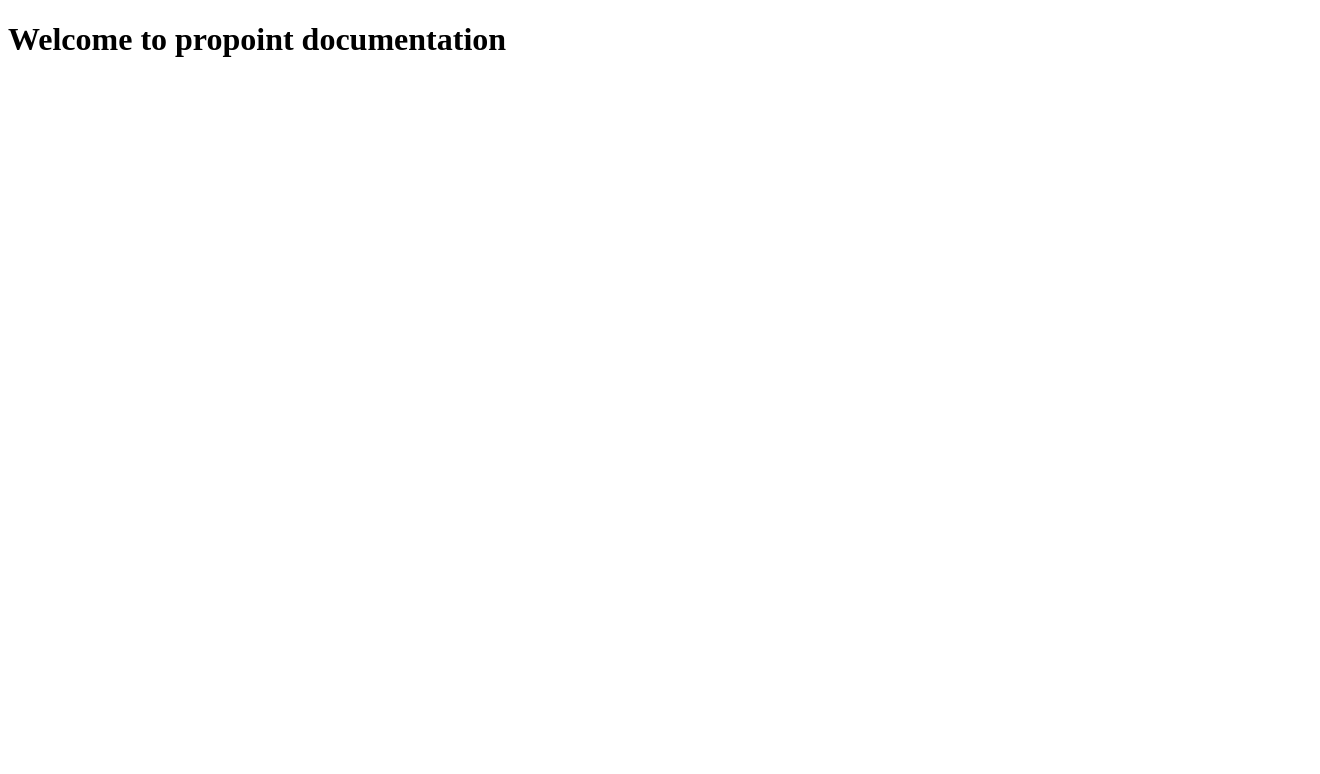
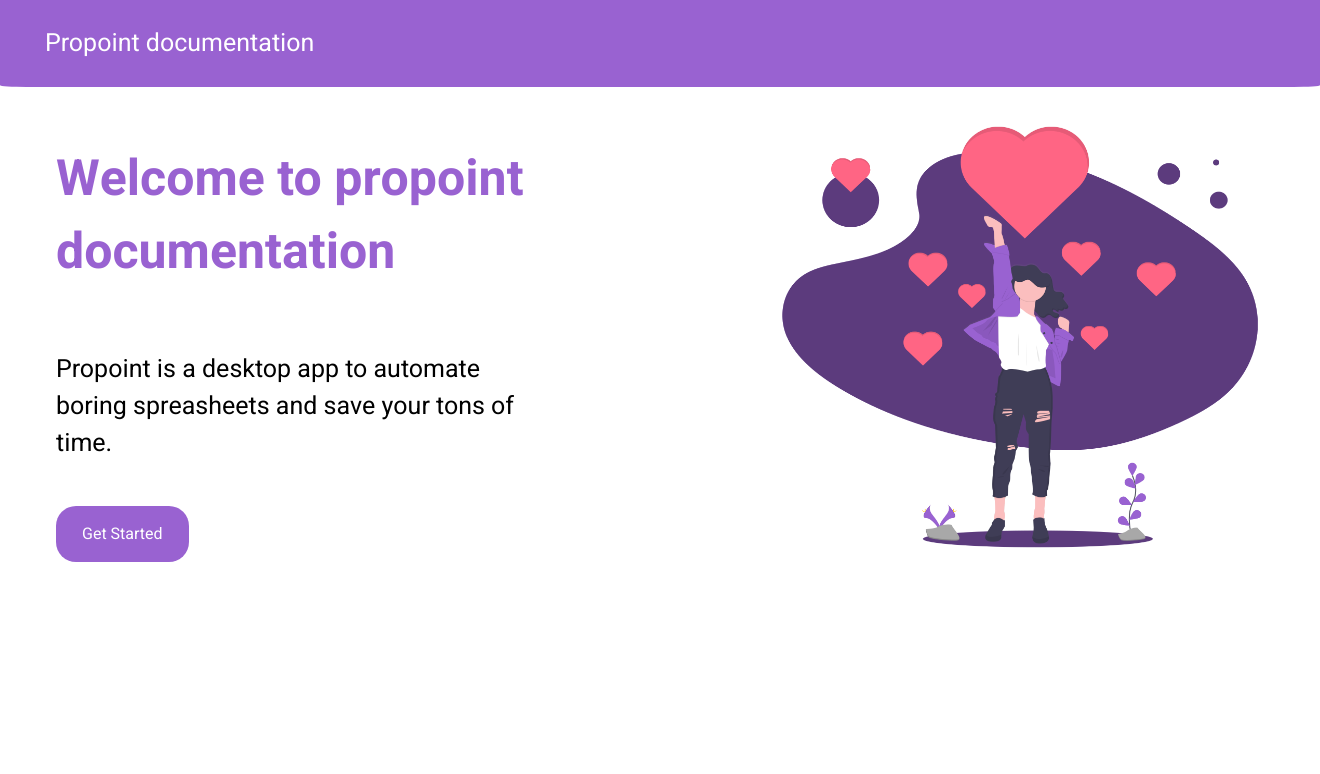
Before and after one commit to Chrunch-tech/Propoint-website, a Flask app: page / in a window 1320 px wide. Shown: the top 774 px of the page. Run offline with Flask 2, Linux system fonts and the light colour scheme.

Commit message:
Complete the landing page

```diff
--- a/static/home.css
+++ b/static/home.css
@@ -0,0 +1,61 @@
+* {
+  font-family: "Heebo", sans-serif;
+  padding: 0px;
+  margin: 0px;
+}
+
+nav {
+  background-color: #9962d1;
+  padding: 25px;
+  border-bottom-left-radius: 2%;
+  border-bottom-right-radius: 2%;
+}
+
+#nav-title {
+  color: white;
+  font-size: 25px;
+  font-weight: 100%;
+  margin-left: 20px;
+  font-family: "Heebo", sans-serif;
+}
+
+#hero-section {
+  display: flex;
+}
+
+.hero-left-side-section {
+  width: 664px;
+  height: 576px;
+  padding: 56px;
+  padding-right: 0px;
+}
+
+.hero-left-side-section > h1 {
+  color: #9962d1;
+  width: 664px;
+  font-size: 50px;
+  font-weight: bold;
+}
+
+.hero-right-side-section > img {
+  width: 600px;
+  height: 500px;
+}
+
+.hero-left-side-section > p {
+  font-size: 25px;
+  width: 490px;
+  margin-top: 62px;
+  margin-bottom: 60px;
+}
+
+.hero-left-side-section > a {
+  text-decoration: none;
+  color: white;
+  background-color: #9962d1;
+  padding-left: 26px;
+  padding-top: 16px;
+  padding-right: 26px;
+  padding-bottom: 16px;
+  border-radius: 20px;
+}
--- a/templates/home.html
+++ b/templates/home.html
@@ -1,13 +1,47 @@
 <!DOCTYPE html>
 <html lang="en">
-<head>
-    <meta charset="UTF-8"/>
-    <meta http-equiv="X-UA-Compatible" content="IE=edge"/>
-    <meta name="viewport" content="width=device-width, initial-scale=1.0"/>
-    <link rel="icon" href="{{ url_for('static', filename='logo.ico') }}">
+  <head>
+    <meta charset="UTF-8" />
+    <meta http-equiv="X-UA-Compatible" content="IE=edge" />
+    <meta name="viewport" content="width=device-width, initial-scale=1.0" />
+    <link rel="preconnect" href="https://fonts.gstatic.com" />
+    <link rel="preconnect" href="https://fonts.gstatic.com" />
+    <link
+      href="https://fonts.googleapis.com/css2?family=Heebo&display=swap"
+      rel="stylesheet"
+    />
+    <link
+      href="https://fonts.googleapis.com/css2?family=Heebo:wght@700&display=swap"
+      rel="stylesheet"
+    />
+    <link
+      rel="stylesheet"
+      href="{{ url_for('static', filename='home.css') }}"
+    />
+    <link rel="icon" href="{{ url_for('static', filename='logo.ico') }}" />
     <title>Welcome to propoint documentation</title>
-</head>
-<body>
-    <h1>Welcome to propoint documentation</h1>
-</body>
+  </head>
+  <body>
+    <header>
+      <nav>
+        <span id="nav-title">Propoint documentation</span>
+      </nav>
+    </header>
+    <div id="hero-section">
+      <div class="hero-left-side-section">
+        <h1>Welcome to propoint documentation</h1>
+        <p>
+          Propoint is a desktop app to automate boring spreasheets and save your
+          tons of time.
+        </p>
+        <a href="#">Get Started</a>
+      </div>
+      <div class="hero-right-side-section">
+        <img
+          src="{{ url_for('static', filename='hero.png') }}"
+          alt="hero-img"
+        />
+      </div>
+    </div>
+  </body>
 </html>
```
Also changed, not shown: static/hero.png (added).
